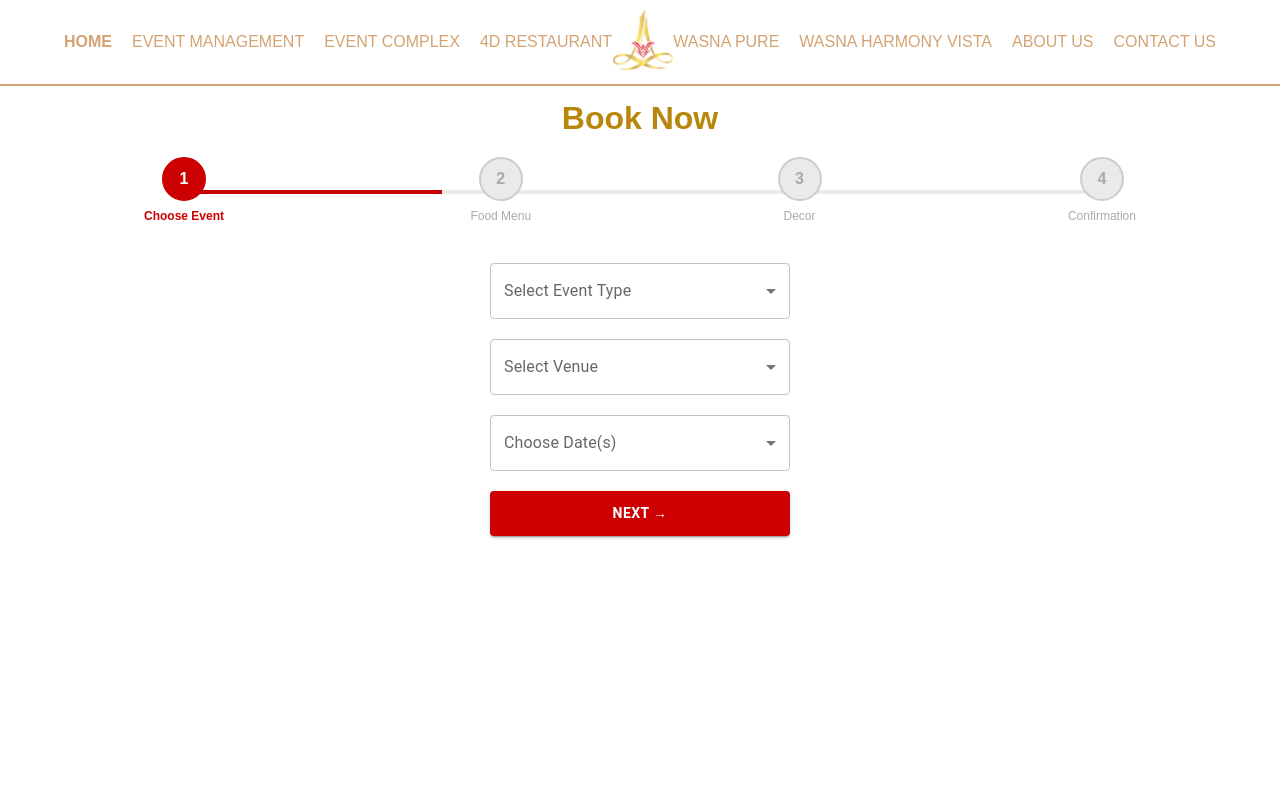
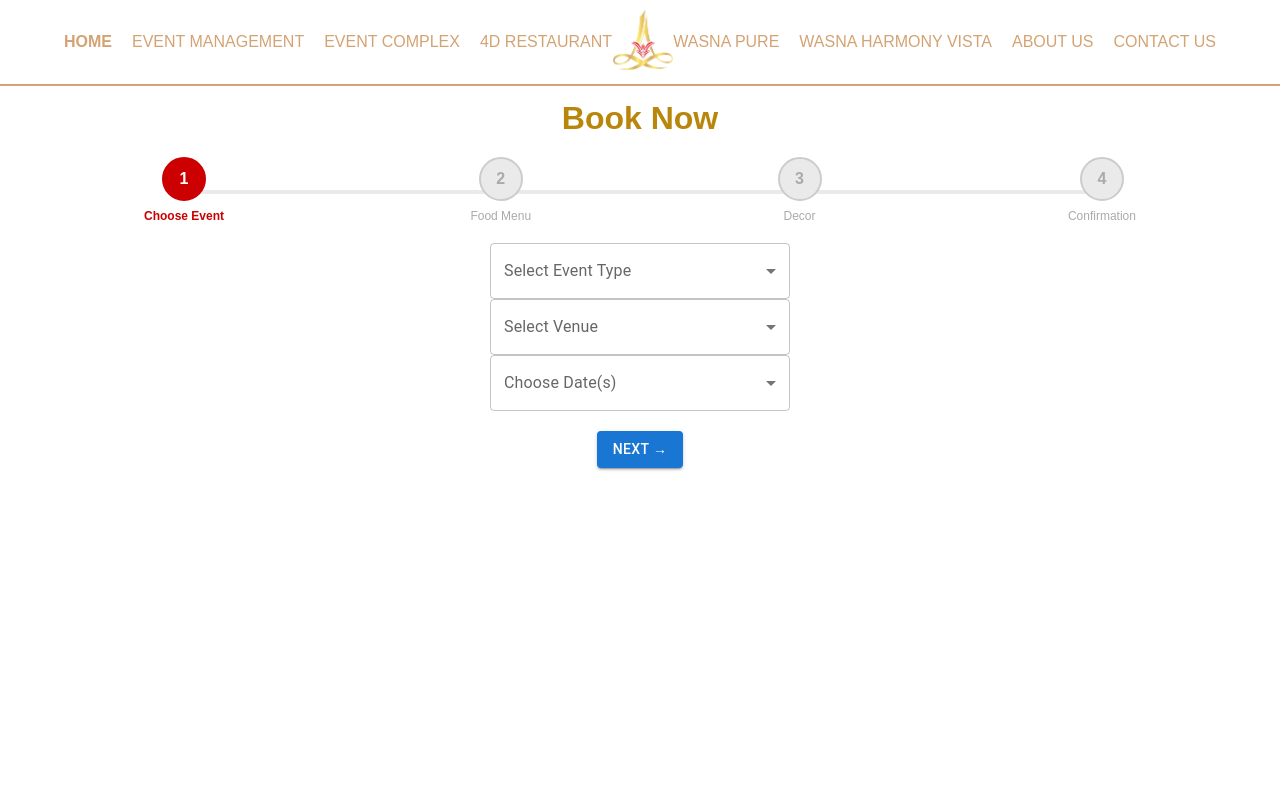
Before and after one commit to arsalmkhawaja/wasna_project, a React (Create React App) app: page /event-complex in a window 1280 px wide. Shown: the top 800 px of the page. Built offline with nearby package versions, Linux system fonts and the light colour scheme.

Commit message:
Loading bar fixed

```diff
--- a/src/components/EventComplex.jsx
+++ b/src/components/EventComplex.jsx
@@ -1,4 +1,4 @@
-import React from "react";
+import React, { useState } from "react";
 import { Helmet } from "react-helmet";
 import Navbar from "../components/Navbar"; // Import the Navbar component
 import {
@@ -7,6 +7,7 @@
   FormControl,
   InputLabel,
   Button,
+  Typography,
 } from "@mui/material";
 
 const BookingPage = () => {
@@ -37,15 +38,15 @@
       background: "#eaeaea",
       zIndex: 0,
     },
-    activeLine: {
+    activeLine: (activeStep) => ({
       position: "absolute",
       top: "50%",
       left: "5%",
       height: "4px",
       background: "#c00",
       zIndex: 1,
-      width: "25%", // Adjust this percentage based on the active step
-    },
+      width: `${31 * (activeStep - 1)}%`, // Dynamically update width based on step
+    }),
     stepContainer: {
       display: "flex",
       flexDirection: "column",
@@ -103,11 +104,113 @@
   };
 
   // State for dropdown values
-  const [eventType, setEventType] = React.useState("");
-  const [venue, setVenue] = React.useState("");
-  const [date, setDate] = React.useState("");
+  const [activeStep, setActiveStep] = useState(1); // Track the current step
+  const [formData, setFormData] = useState({
+    eventType: "",
+    venue: "",
+    date: "",
+    foodMenu: "",
+    decor: "",
+  });
 
-  const activeStep = 1; // Set the current active step
+  // Handle step navigation
+  const handleNext = () => {
+    if (activeStep < 4) setActiveStep((prev) => prev + 1);
+  };
+
+  const handleBack = () => {
+    if (activeStep > 1) setActiveStep((prev) => prev - 1);
+  };
+
+  const handleChange = (field, value) => {
+    setFormData({ ...formData, [field]: value });
+  };
+
+  const renderForm = () => {
+    switch (activeStep) {
+      case 1:
+        return (
+          <>
+            <FormControl style={styles.formControl}>
+              <InputLabel>Select Event Type</InputLabel>
+              <Select
+                value={formData.eventType}
+                onChange={(e) => handleChange("eventType", e.target.value)}
+              >
+                <MenuItem value="Wedding">Wedding</MenuItem>
+                <MenuItem value="Birthday">Birthday</MenuItem>
+                <MenuItem value="Corporate">Corporate</MenuItem>
+              </Select>
+            </FormControl>
+            <FormControl style={styles.formControl}>
+              <InputLabel>Select Venue</InputLabel>
+              <Select
+                value={formData.venue}
+                onChange={(e) => handleChange("venue", e.target.value)}
+              >
+                <MenuItem value="Hall A">Hall A</MenuItem>
+                <MenuItem value="Hall B">Hall B</MenuItem>
+                <MenuItem value="Hall C">Hall C</MenuItem>
+              </Select>
+            </FormControl>
+            <FormControl style={styles.formControl}>
+              <InputLabel>Choose Date(s)</InputLabel>
+              <Select
+                value={formData.date}
+                onChange={(e) => handleChange("date", e.target.value)}
+              >
+                <MenuItem value="2024-01-01">1st January 2024</MenuItem>
+                <MenuItem value="2024-02-15">15th February 2024</MenuItem>
+                <MenuItem value="2024-03-20">20th March 2024</MenuItem>
+              </Select>
+            </FormControl>
+          </>
+        );
+      case 2:
+        return (
+          <FormControl style={styles.formControl}>
+            <InputLabel>Food Menu</InputLabel>
+            <Select
+              value={formData.foodMenu}
+              onChange={(e) => handleChange("foodMenu", e.target.value)}
+            >
+              <MenuItem value="Vegetarian">Vegetarian</MenuItem>
+              <MenuItem value="Non-Vegetarian">Non-Vegetarian</MenuItem>
+              <MenuItem value="Mixed">Mixed</MenuItem>
+            </Select>
+          </FormControl>
+        );
+      case 3:
+        return (
+          <FormControl style={styles.formControl}>
+            <InputLabel>Decor Theme</InputLabel>
+            <Select
+              value={formData.decor}
+              onChange={(e) => handleChange("decor", e.target.value)}
+            >
+              <MenuItem value="Traditional">Traditional</MenuItem>
+              <MenuItem value="Modern">Modern</MenuItem>
+              <MenuItem value="Rustic">Rustic</MenuItem>
+            </Select>
+          </FormControl>
+        );
+      case 4:
+        return (
+          <Typography variant="h6">
+            Please review your details and confirm your booking:
+            <ul>
+              <li>Event Type: {formData.eventType}</li>
+              <li>Venue: {formData.venue}</li>
+              <li>Date: {formData.date}</li>
+              <li>Food Menu: {formData.foodMenu}</li>
+              <li>Decor Theme: {formData.decor}</li>
+            </ul>
+          </Typography>
+        );
+      default:
+        return null;
+    }
+  };
 
   return (
     <div>
@@ -131,7 +234,7 @@
           {/* Background Line */}
           <div style={styles.progressLine}></div>
           {/* Active Line */}
-          <div style={styles.activeLine}></div>
+          <div style={styles.activeLine(activeStep)}></div>
 
           {/* Steps */}
           {["Choose Event", "Food Menu", "Decor", "Confirmation"].map(
@@ -149,42 +252,27 @@
 
         {/* Form Section */}
         <form style={styles.form}>
-          <div style={styles.formGroup}>
-            <FormControl style={styles.formControl}>
-              <InputLabel>Select Event Type</InputLabel>
-              <Select
-                value={eventType}
-                onChange={(e) => setEventType(e.target.value)}
+          {renderForm()}
+          <div style={{ marginTop: "20px" }}>
+            {activeStep > 1 && (
+              <Button
+                variant="contained"
+                onClick={handleBack}
+                style={{ marginRight: "10px" }}
               >
-                <MenuItem value="Wedding">Wedding</MenuItem>
-                <MenuItem value="Birthday">Birthday</MenuItem>
-                <MenuItem value="Corporate">Corporate</MenuItem>
-              </Select>
-            </FormControl>
+                Back
+              </Button>
+            )}
+            {activeStep < 4 ? (
+              <Button variant="contained" color="primary" onClick={handleNext}>
+                Next →
+              </Button>
+            ) : (
+              <Button variant="contained" color="success">
+                Confirm
+              </Button>
+            )}
           </div>
-          <div style={styles.formGroup}>
-            <FormControl style={styles.formControl}>
-              <InputLabel>Select Venue</InputLabel>
-              <Select value={venue} onChange={(e) => setVenue(e.target.value)}>
-                <MenuItem value="Hall A">Hall A</MenuItem>
-                <MenuItem value="Hall B">Hall B</MenuItem>
-                <MenuItem value="Hall C">Hall C</MenuItem>
-              </Select>
-            </FormControl>
-          </div>
-          <div style={styles.formGroup}>
-            <FormControl style={styles.formControl}>
-              <InputLabel>Choose Date(s)</InputLabel>
-              <Select value={date} onChange={(e) => setDate(e.target.value)}>
-                <MenuItem value="2024-01-01">1st January 2024</MenuItem>
-                <MenuItem value="2024-02-15">15th February 2024</MenuItem>
-                <MenuItem value="2024-03-20">20th March 2024</MenuItem>
-              </Select>
-            </FormControl>
-          </div>
-          <Button variant="contained" color="primary" style={styles.button}>
-            Next →
-          </Button>
         </form>
       </div>
     </div>
```
